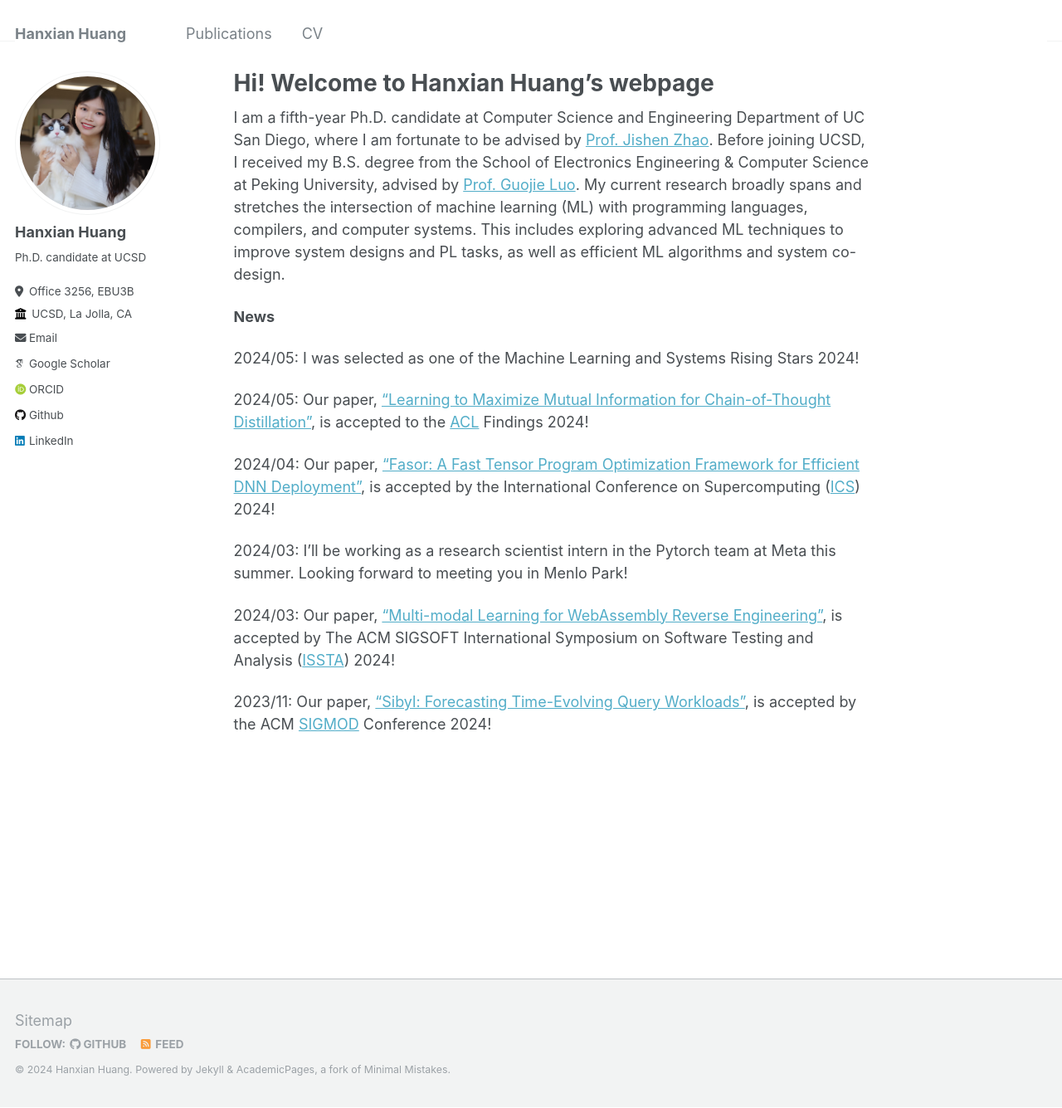
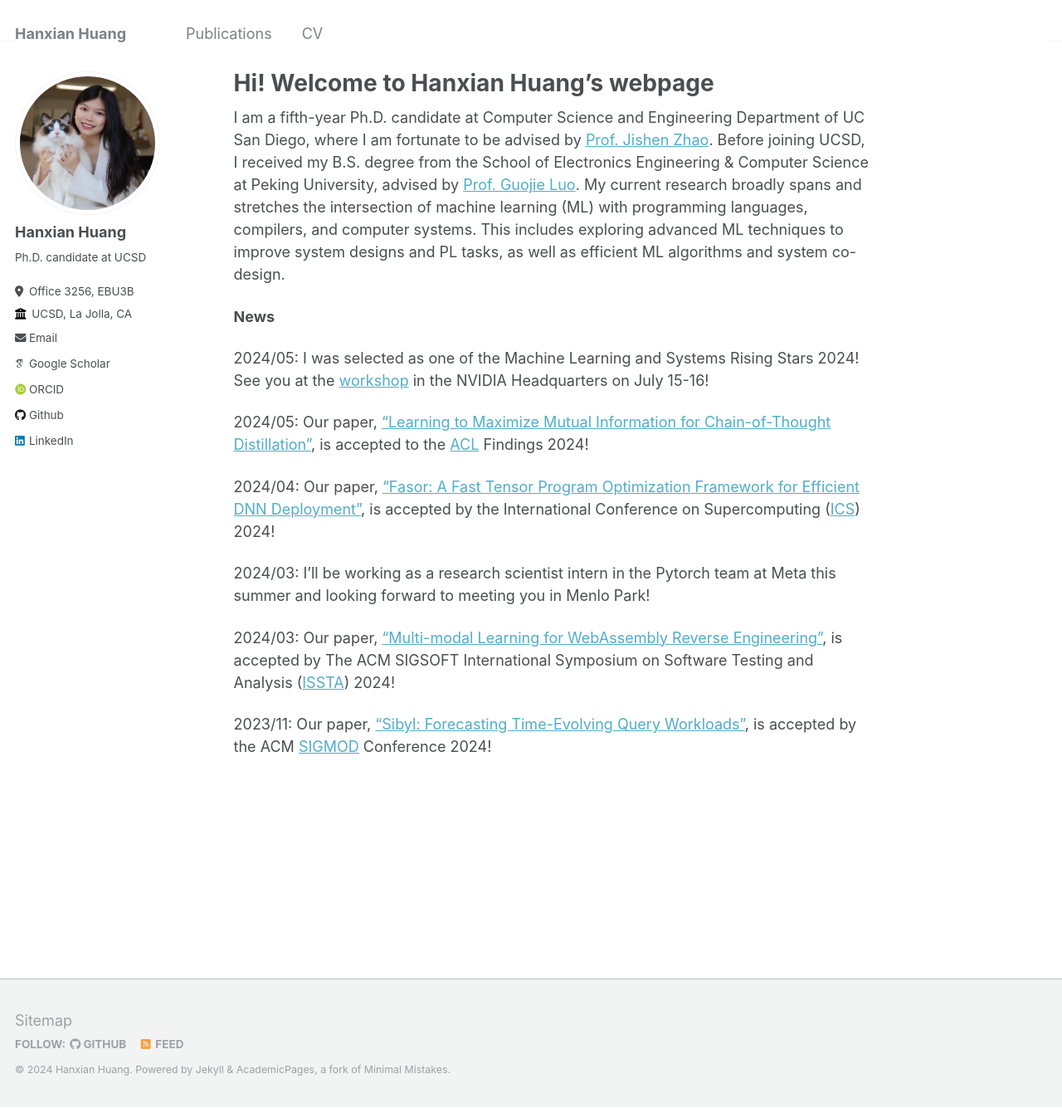
Before and after one commit to Hanxian97/Hanxian97.github.io, a Jekyll site: the page built from _pages/about.md, in a window 1280 px wide and 1335 px high. Shown: the whole window at 83% size. Built offline with Jekyll 4.4.1, drawn with Linux system fonts in a browser that asks for light colours; some web fonts are replaced.

Commit message:
Update about.md

```diff
--- a/_pages/about.md
+++ b/_pages/about.md
@@ -11,13 +11,13 @@ I am a fifth-year Ph.D. candidate at Computer Science and Engineering Department
 
 **News**
 
-2024/05: I was selected as one of the Machine Learning and Systems Rising Stars 2024!
+2024/05: I was selected as one of the Machine Learning and Systems Rising Stars 2024! See you at the [workshop](https://mlcommons.org/about-us/programs/) in the NVIDIA Headquarters on July 15-16!
 
 2024/05: Our paper, ["Learning to Maximize Mutual Information for Chain-of-Thought Distillation"](https://arxiv.org/pdf/2403.03348), is accepted to the [ACL](https://2024.aclweb.org) Findings 2024!
 
 2024/04: Our paper, ["Fasor: A Fast Tensor Program Optimization Framework for Efficient DNN Deployment"](/files/ics24-41.pdf), is accepted by the International Conference on Supercomputing ([ICS](https://ics2024.github.io)) 2024!
 
-2024/03: I'll be working as a research scientist intern in the Pytorch team at Meta this summer. Looking forward to meeting you in Menlo Park!
+2024/03: I'll be working as a research scientist intern in the Pytorch team at Meta this summer and looking forward to meeting you in Menlo Park!
 
 2024/03: Our paper, ["Multi-modal Learning for WebAssembly Reverse Engineering"](https://arxiv.org/pdf/2404.03171.pdf),  is accepted by The ACM SIGSOFT International Symposium on Software Testing and Analysis ([ISSTA](https://2024.issta.org/track/issta-2024-papers#Call-for-Papers)) 2024!
 
```
